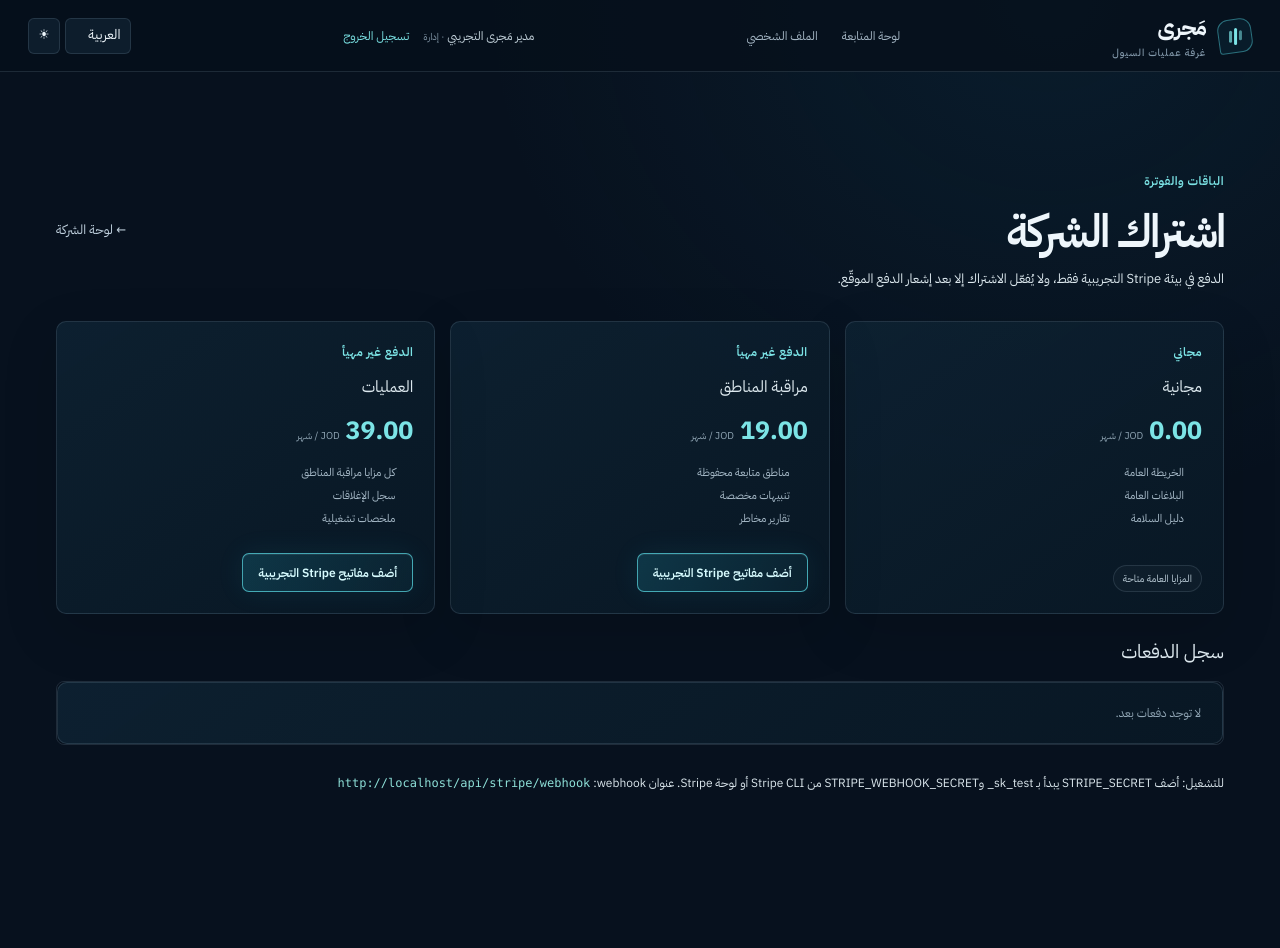
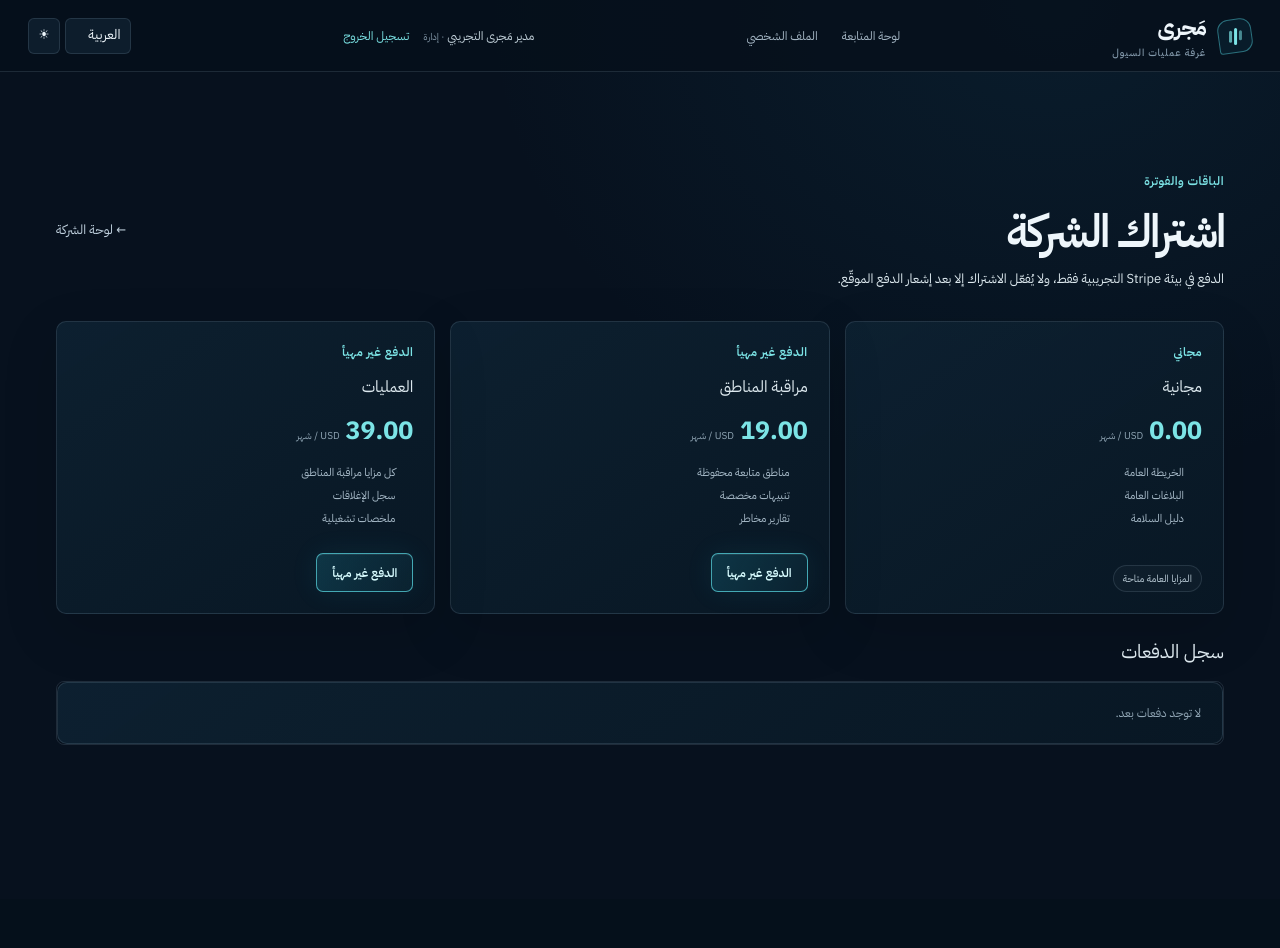
Before and after one commit to mohyaseen-2001/majra-project, a Laravel app: page /company/subscription in a window 1280 px wide. After the commit the page ends 745 px from the top, so only its background shows below. Run offline with Laravel 12, Linux system fonts and the light colour scheme; a user stored in the database is signed in; data comes from the database, SQL or seed files in the repository; data that the repository does not hold is empty; style sheets or scripts are compiled from the project's sources.

Commit message:
Use a supported checkout currency for demo plans

```diff
--- a/database/seeders/DatabaseSeeder.php
+++ b/database/seeders/DatabaseSeeder.php
@@ -59,7 +59,7 @@ class DatabaseSeeder extends Seeder
             ['slug' => 'monitor', 'name' => 'مراقبة المناطق', 'price' => 19, 'features' => ['مناطق متابعة محفوظة', 'تنبيهات مخصصة', 'تقارير مخاطر']],
             ['slug' => 'operations', 'name' => 'العمليات', 'price' => 39, 'features' => ['كل مزايا مراقبة المناطق', 'سجل الإغلاقات', 'ملخصات تشغيلية']],
         ] as $plan) {
-            $plans[$plan['slug']] = SubscriptionPlan::updateOrCreate(['slug' => $plan['slug']], $plan + ['currency' => 'JOD', 'interval' => 'month', 'is_active' => true]);
+            $plans[$plan['slug']] = SubscriptionPlan::updateOrCreate(['slug' => $plan['slug']], $plan + ['currency' => 'USD', 'interval' => 'month', 'is_active' => true]);
         }
 
         \App\Models\Subscription::firstOrCreate(
--- a/resources/views/company/subscription.blade.php
+++ b/resources/views/company/subscription.blade.php
@@ -3,8 +3,7 @@
         <div class="citizen-heading"><div><span class="eyebrow">الباقات والفوترة</span><h1>اشتراك الشركة</h1><p>الدفع في بيئة Stripe التجريبية فقط، ولا يُفعّل الاشتراك إلا بعد إشعار الدفع الموقّع.</p></div><a class="text-link" href="{{ route('company.dashboard') }}">← لوحة الشركة</a></div>
         @if(session('error') || session('info'))<div class="company-notice">{{ session('error') ?? session('info') }}</div>@endif
         @if($subscription)<section class="citizen-card current-plan"><span class="eyebrow">آخر اشتراك</span><h2>{{ $subscription->plan->name }}</h2><p>الحالة: {{ ['active'=>'نشط','pending'=>'بانتظار الدفع','failed'=>'تعذر الدفع','cancelled'=>'ملغي'][$subscription->status] ?? $subscription->status }}</p></section>@endif
-        <div class="plan-grid">@foreach($plans as $plan)<article class="citizen-card plan-card"><span class="eyebrow">{{ (float)$plan->price === 0.0 ? 'مجاني' : ($stripeReady ? 'Stripe Test Mode' : 'الدفع غير مهيأ') }}</span><h2>{{ $plan->name }}</h2><div class="plan-price">{{ number_format((float)$plan->price, 2) }} <small>{{ $plan->currency }} / {{ $plan->interval === 'year' ? 'سنة' : 'شهر' }}</small></div><ul>@foreach(($plan->features ?? []) as $feature)<li>{{ $feature }}</li>@endforeach</ul>@if((float)$plan->price > 0)<form method="POST" action="{{ route('company.checkout') }}">@csrf<input type="hidden" name="plan_id" value="{{ $plan->id }}"><button class="button button-small" @disabled(!$stripeReady)>{{ $stripeReady ? 'المتابعة للدفع التجريبي' : 'أضف مفاتيح Stripe التجريبية' }}</button></form>@else<span class="source-tag">المزايا العامة متاحة</span>@endif</article>@endforeach</div>
+        <div class="plan-grid">@foreach($plans as $plan)<article class="citizen-card plan-card"><span class="eyebrow">{{ (float)$plan->price === 0.0 ? 'مجاني' : ($stripeReady ? 'Stripe Test Mode' : 'الدفع غير مهيأ') }}</span><h2>{{ $plan->name }}</h2><div class="plan-price">{{ number_format((float)$plan->price, 2) }} <small>{{ $plan->currency }} / {{ $plan->interval === 'year' ? 'سنة' : 'شهر' }}</small></div><ul>@foreach(($plan->features ?? []) as $feature)<li>{{ $feature }}</li>@endforeach</ul>@if((float)$plan->price > 0)<form method="POST" action="{{ route('company.checkout') }}">@csrf<input type="hidden" name="plan_id" value="{{ $plan->id }}"><button class="button button-small" @disabled(!$stripeReady)>{{ $stripeReady ? 'المتابعة للدفع التجريبي' : 'الدفع غير مهيأ' }}</button></form>@else<span class="source-tag">المزايا العامة متاحة</span>@endif</article>@endforeach</div>
         <h2 class="company-section-title">سجل الدفعات</h2><div class="company-list">@forelse($payments as $payment)<article><strong>{{ number_format((float)$payment->amount, 2) }} {{ $payment->currency }}</strong><span>{{ $payment->status === 'paid' ? 'مدفوع' : ($payment->status === 'failed' ? 'فشل' : 'بانتظار الدفع') }}</span><time>{{ $payment->created_at->format('Y-m-d H:i') }}</time></article>@empty<div class="citizen-card empty-state">لا توجد دفعات بعد.</div>@endforelse</div>
-        <p class="company-hint">للتشغيل: أضف STRIPE_SECRET يبدأ بـ sk_test_ وSTRIPE_WEBHOOK_SECRET من Stripe CLI أو لوحة Stripe. عنوان webhook: <code>{{ url('/api/stripe/webhook') }}</code></p>
     </section>
 </x-app-layout>
```
